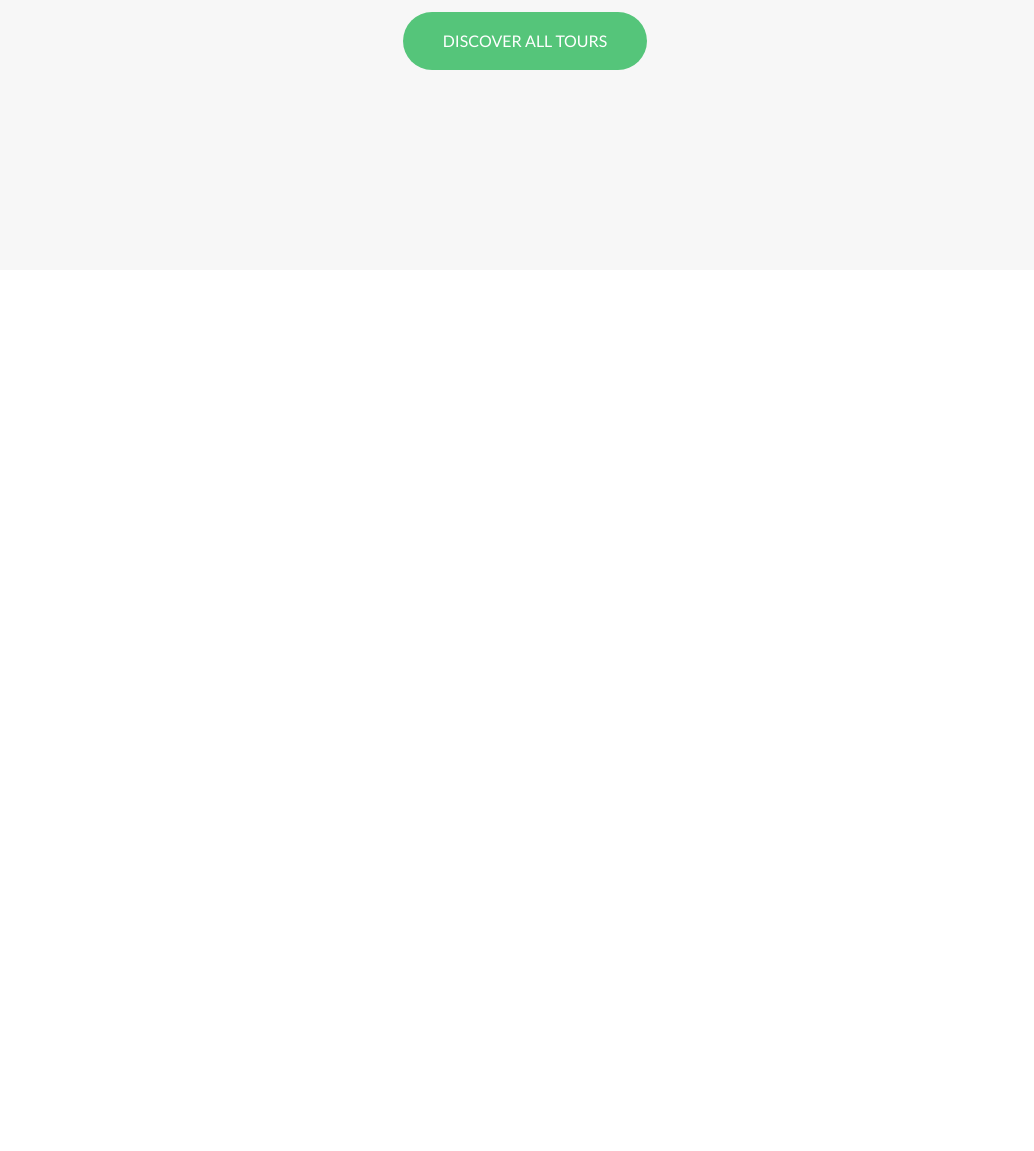
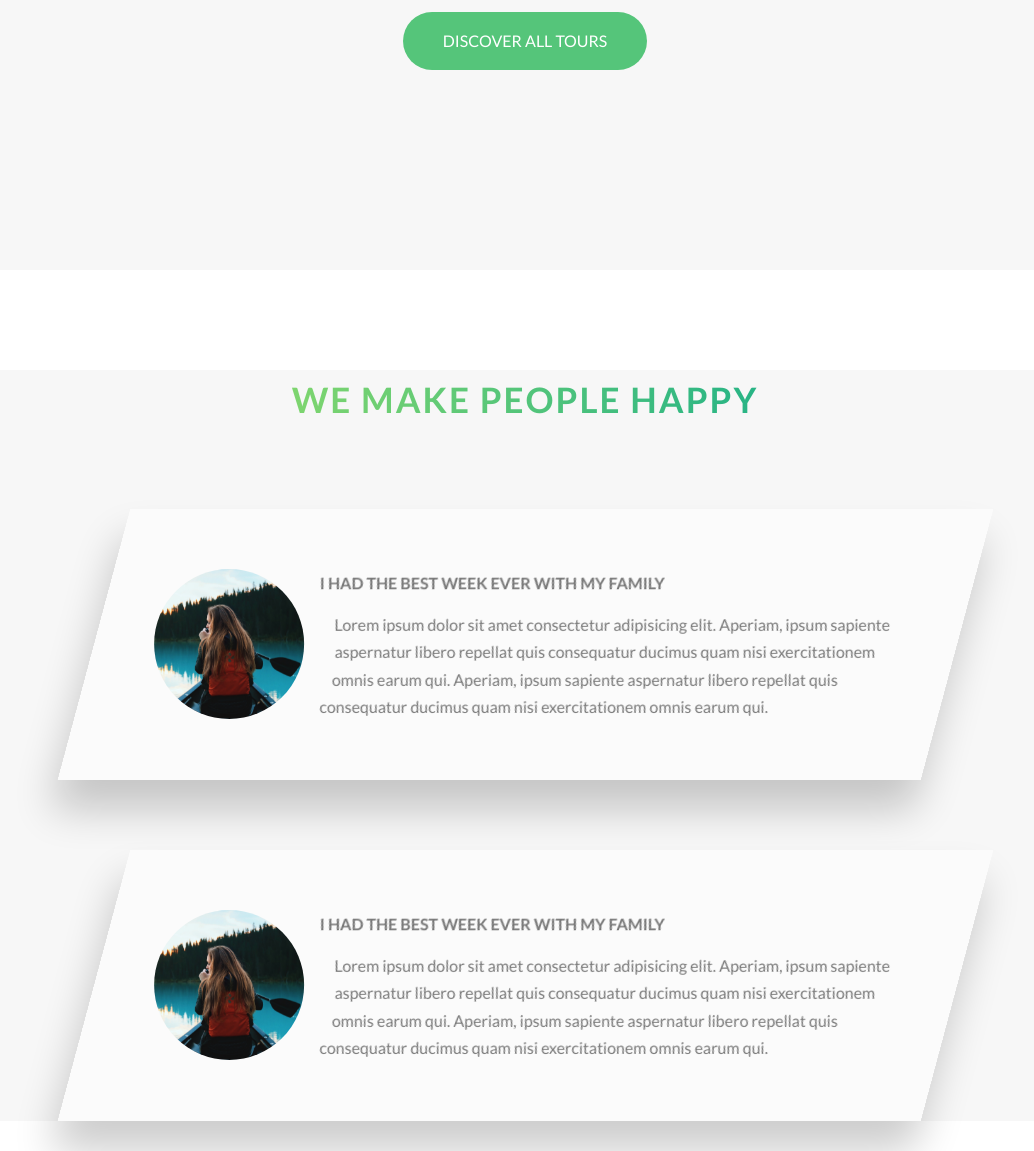
Before and after one commit to ahmedwelhakim/jonas-advanced-css-course-udemy, a website: page Natours/starter/index.html in a window 1280 px wide. Shown: the part 3029-4180 px from the top of the page, without its empty margins (115-1149 px from the left). Before the commit the page ends 3329 px from the top, so only its background shows below. Drawn offline with Linux system fonts and the light colour scheme; files whose address does not match are found by name.

Commit message:
making the story component

```diff
--- a/Natours/starter/index.html
+++ b/Natours/starter/index.html
@@ -223,6 +223,49 @@
                 <a href="#" class="btn btn--green">Discover all tours</a>
             </div>
         </section>
+        <section class="section-stories">
+            <div class="u-text-center u-margin-top-xlarge  u-margin-bottom-large">
+                <h2 class="heading-secondary">We make people happy</h2>
+            </div>
+            <div class="row">
+                <div class="story">
+                    <figure class="story__profile">
+                        <img src="img/nat-8.jpg" alt="story" class="story__img">
+                        <figcaption class="story__caption">Mary Smith</figcaption>
+                    </figure>
+                    <div class="story__content">
+                        <h3 class="heading-tertiary u-margin-bottom-small">
+                            I had the best week ever with my family
+                        </h3>
+                        <p>
+                            Lorem ipsum dolor sit amet consectetur adipisicing elit. Aperiam, ipsum sapiente aspernatur
+                            libero repellat quis consequatur
+                            ducimus quam nisi exercitationem omnis earum qui. Aperiam, ipsum sapiente aspernatur libero
+                            repellat quis consequatur ducimus quam nisi exercitationem omnis earum qui.
+                        </p>
+                    </div>
+                </div>
+            </div>
+            <div class="row">
+                <div class="story">
+                    <div class="story__profile">
+                        <img src="img/nat-8.jpg" alt="story" class="story__img">
+                        <div class="story__caption">Mary Smith</div>
+                    </div>
+                    <div class="story__content">
+                        <h3 class="heading-tertiary u-margin-bottom-small">
+                            I had the best week ever with my family
+                        </h3>
+                        <p>
+                            Lorem ipsum dolor sit amet consectetur adipisicing elit. Aperiam, ipsum sapiente aspernatur
+                            libero repellat quis consequatur
+                            ducimus quam nisi exercitationem omnis earum qui. Aperiam, ipsum sapiente aspernatur libero
+                            repellat quis consequatur ducimus quam nisi exercitationem omnis earum qui.
+                        </p>
+                    </div>
+                </div>
+            </div>
+        </section>
     </main>
 
 </body>
--- a/Natours/starter/sass/abstracts/_variables.scss
+++ b/Natours/starter/sass/abstracts/_variables.scss
@@ -19,5 +19,5 @@ $font-size-default:1.6rem;
 
 // grid
 $grid-width: 115rem;
-$grid-gutter-vertival: 7rem;
+$grid-gutter-vertical: 7rem;
 $grid-gutter-horizontal: 6rem;
--- /dev/null
+++ b/Natours/starter/sass/components/_story.scss
@@ -0,0 +1,65 @@
+.story {
+	padding: 6rem;
+	background-color: rgba($color-white, 0.6);
+	width: 75%;
+	margin: 0 auto;
+	font-size: $font-size-default;
+	transform: skewX(-15deg);
+	box-shadow: 0 3rem 4rem rgba($color-black, 0.2);
+	@include clearfix;
+
+	&>* {
+		transform: skewX(15deg);
+	}
+
+	&__profile {
+		width: 15rem;
+		height: 15rem;
+		//clip-path: circle(50% at 50% 50%);
+		shape-outside: circle(50% at 50% 50%);
+		float: left;
+		border-radius: 50%;
+		overflow: hidden;
+		position: relative;
+		margin-right: 4rem;
+
+	}
+
+	&__img {
+		transform: translateX(-4rem) scale(1.4);
+		height: 100%;
+		transition: all 0.5s;
+		-webkit-transition: all 0.5s;
+		overflow: hidden;
+		backface-visibility: hidden;
+
+	}
+
+	&__caption {
+		position: absolute;
+		top: 50%;
+		left: 50%;
+		transform: translate(-50%, 100%);
+		transition: all 0.5s;
+		text-transform: uppercase;
+		width: 20%;
+		color: $color-grey-light;
+		opacity: 0;
+		text-align: center;
+	}
+
+	&:hover &__caption {
+		opacity: 1;
+		transform: translate(-50%, -50%);
+	}
+
+	&:hover &__img {
+		filter: blur(1rem);
+		transform: translateX(-4rem) scale(1);
+
+	}
+
+	&__content {
+		transform: skewX(15deg);
+	}
+}
--- a/Natours/starter/sass/layout/_grid.scss
+++ b/Natours/starter/sass/layout/_grid.scss
@@ -1,30 +1,42 @@
-.row{
+.row {
 	max-width: $grid-width;
-	margin:  0 auto;
+	margin: 0 auto;
 
 	@include clearfix;
-	[class^="col-"]{
+
+	[class^="col-"] {
 		float: left;
-		&:not(:last-child){
+
+		&:not(:last-child) {
 			margin-right: $grid-gutter-horizontal;
 		}
 	}
-	.col-1-of-2{
+
+	&:not(:last-child) {
+		margin-bottom: $grid-gutter-vertical;
+	}
+
+	.col-1-of-2 {
 		width: calc((100% - #{$grid-gutter-horizontal}) / 2);
 	}
-	.col-1-of-3{
+
+	.col-1-of-3 {
 		width: calc((100% - (2 * #{$grid-gutter-horizontal})) / 3);
 	}
-	.col-2-of-3{
+
+	.col-2-of-3 {
 		width: calc(2 * ((100% - (2 * #{$grid-gutter-horizontal})) / 3) + #{$grid-gutter-horizontal});
 	}
-	.col-1-of-4{
+
+	.col-1-of-4 {
 		width: calc((100% - (3 * #{$grid-gutter-horizontal})) / 4);
 	}
-	.col-2-of-4{
+
+	.col-2-of-4 {
 		width: calc(2 * ((100% - (3 * #{$grid-gutter-horizontal})) / 4) + #{$grid-gutter-horizontal});
 	}
-	.col-3-of-4{
+
+	.col-3-of-4 {
 		width: calc(3 * ((100% - (3 * #{$grid-gutter-horizontal})) / 4) + 2 * #{$grid-gutter-horizontal});
 	}
 }
--- a/Natours/starter/sass/main.scss
+++ b/Natours/starter/sass/main.scss
@@ -19,3 +19,4 @@
 @import "components/feature-box";
 
 @import "components/card";
+@import "components/story"
--- a/Natours/starter/sass/pages/_home.scss
+++ b/Natours/starter/sass/pages/_home.scss
@@ -25,3 +25,7 @@
 	margin-top: -10rem;
 	background-color: $color-grey-light;
 }
+
+.section-stories {
+	background-color: $color-grey-light;
+}
```
Also changed, not shown: Natours/starter/css/style.css.
